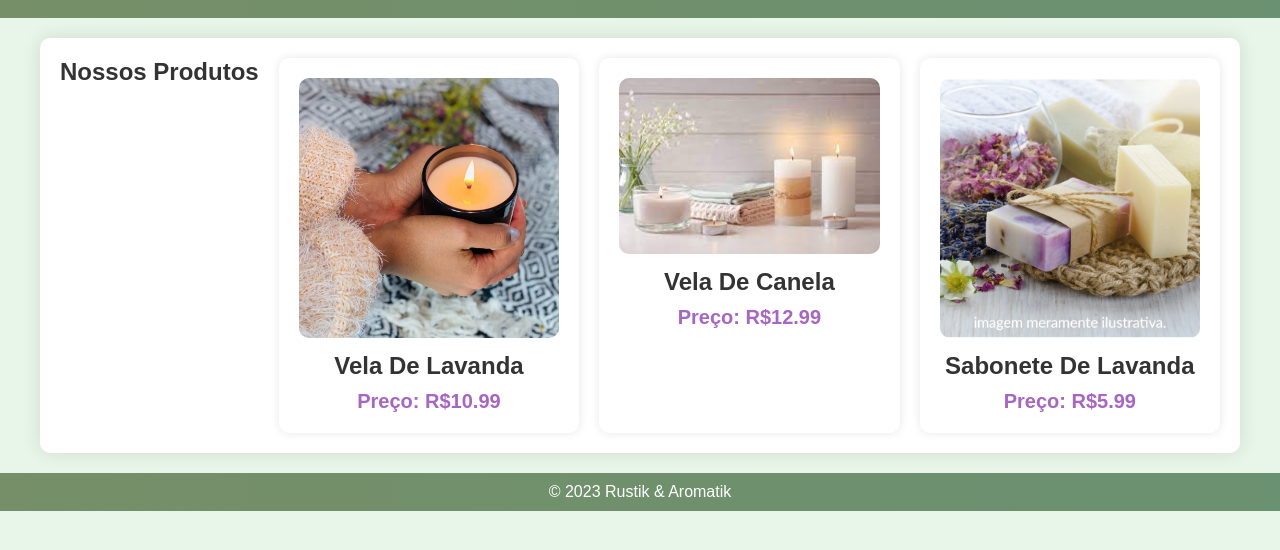
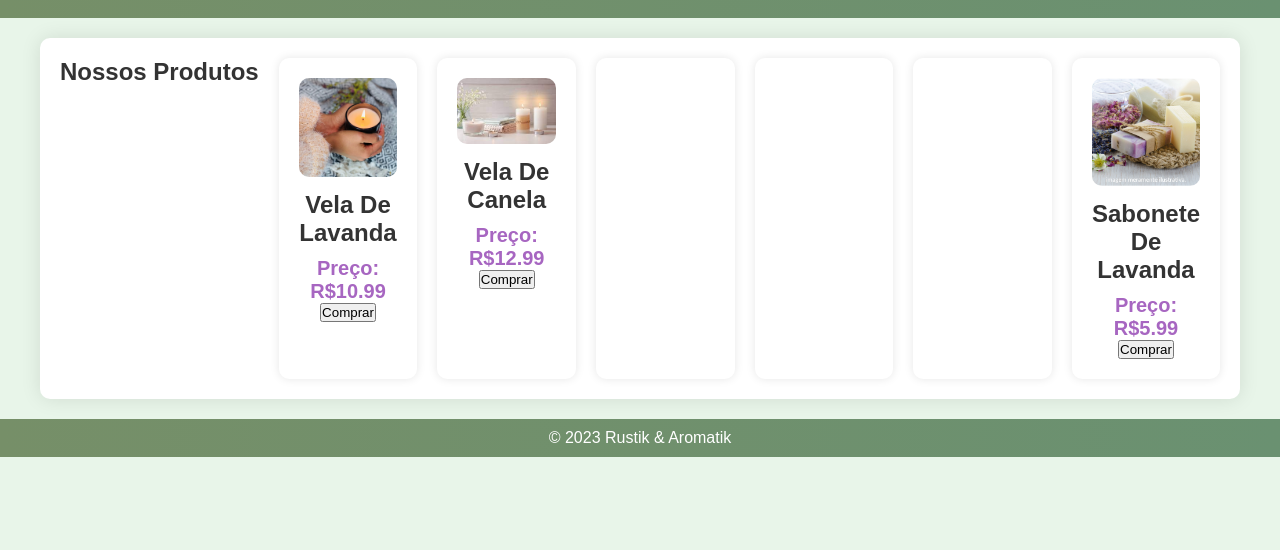
Before and after one commit to Leopeju/rustikaromatik, a plain HTML site: page index.html in a window 1280 px wide. Shown: the part 98-648 px from the top of the page. Drawn offline with Linux system fonts and the light colour scheme.

Commit message:
edit site

```diff
--- a/index.html
+++ b/index.html
@@ -9,6 +9,11 @@
 <body>
     <header>
         <h1>Rustik & Aromatik</h1>
+                        </article>
+                    </article>
+                </section>
+            </main>
+        </nav>
         <nav>
             <ul>
                 <li><a href="#">Início</a></li>
@@ -25,18 +30,24 @@
                 <h3>Vela De Lavanda</h3>
                 <p></p>
                 <p class="preco">Preço: R$10.99</p>
+                <button type="submit"><a href="#"></a>Comprar</button>
             </div>
             <div class="produto">
                 <img src="/assets/vela2.jpg" alt="Vela Aromática 2">
                 <h3>Vela De Canela</h3>
                 <p></p>
                 <p class="preco">Preço: R$12.99</p>
+                <button type="submit"><a href="#"></a>Comprar</button>
             </div>
+            <div class="produto"> </div>
+            <div class="produto"></div>
+            <div class="produto"></div>
             <div class="produto">
                 <img src="/assets/sabonete1.jpg" alt="Sabonete Aromático 1">
                 <h3>Sabonete De Lavanda</h3>
                 <p></p>
                 <p class="preco">Preço: R$5.99</p>
+                <button type="submit"><a href="#"></a>Comprar</button>
             </div>
         </section>
     </main>
```
